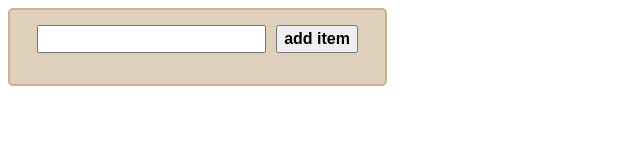
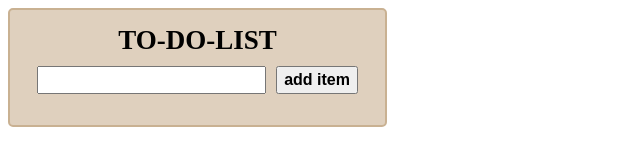
Before and after one commit to RomanKhrapai/to-do-list-react, a React app: page / in a window 1280 px wide. Shown: the whole page, without its empty margins (0-640 px from the left). Built offline with nearby package versions, Linux system fonts and the light colour scheme.

Commit message:
Add title

```diff
--- a/src/components/App.js
+++ b/src/components/App.js
@@ -84,6 +84,7 @@ class App extends Component {
     render(){
         return(
     <div className="to-do-list">
+        <h3 className="to-do-list__title"> to-do-list </h3>
         <div className="to-do-list__box to-do-list__box--flex">
             <input className='to-do-list__input'
                 value={this.state.inputValue}
--- a/src/components/style.css
+++ b/src/components/style.css
@@ -21,3 +21,9 @@ font-weight: 600;
     font-size: 16px;
 font-weight: 600;
 }
+.to-do-list__title{
+    text-transform: uppercase;
+    margin: 0 0 10px 0;
+    font-size: 27px;
+    text-align: center;
+}
```
